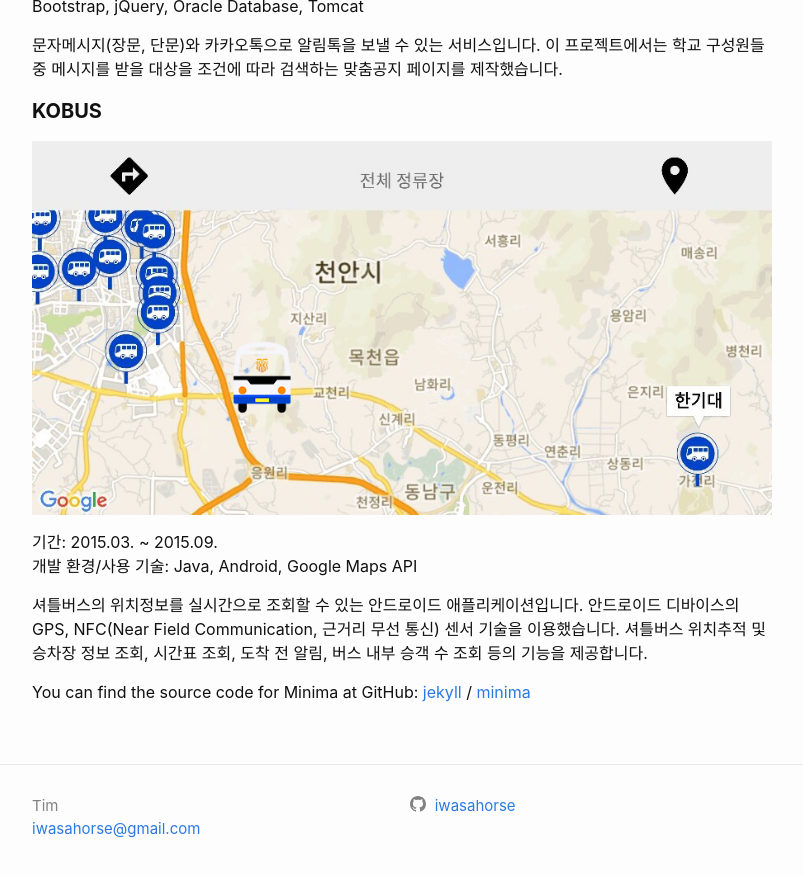
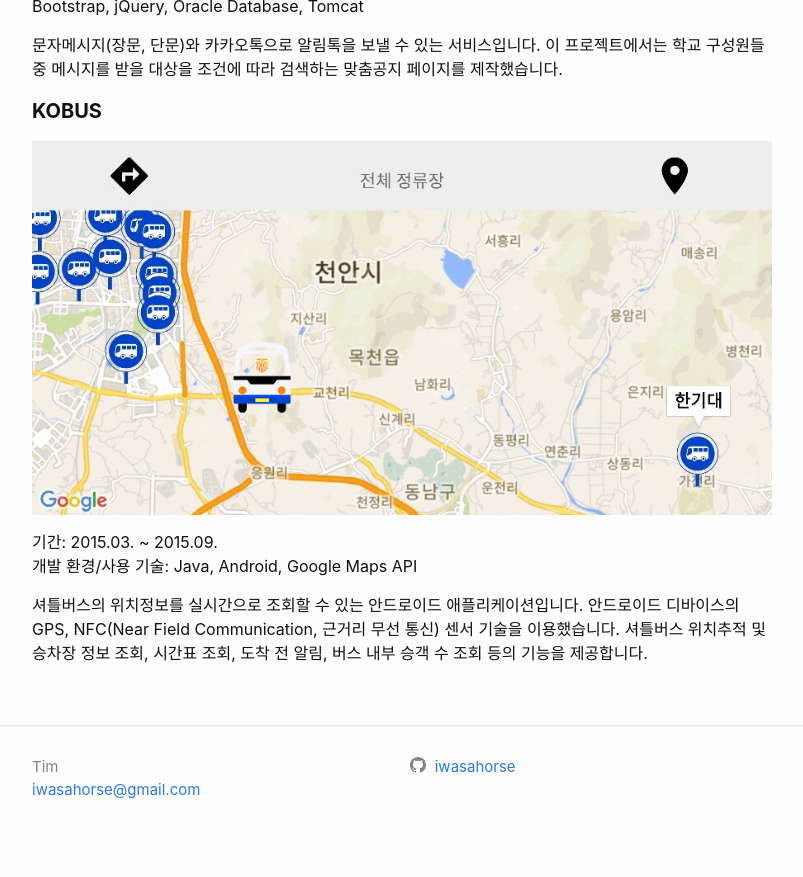
Before and after one commit to majortim/majortim.github.io, a Jekyll site: the page built from projects.md, in a window 1280 px wide and 900 px high, scrolled down 1035 px. Shown: the top 877 px of the window, without its empty margins (238-1041 px from the left). Built offline with Jekyll 4.4.1, drawn with Linux system fonts in a browser that asks for light colours.

Commit message:
Update projects.md

```diff
--- a/projects.md
+++ b/projects.md
@@ -32,9 +32,3 @@ permalink: /projects/
 개발 환경/사용 기술: Java, Android, Google Maps API
 
 셔틀버스의 위치정보를 실시간으로 조회할 수 있는 안드로이드 애플리케이션입니다. 안드로이드 디바이스의 GPS, NFC(Near Field Communication, 근거리 무선 통신) 센서 기술을 이용했습니다. 셔틀버스 위치추적 및 승차장 정보 조회, 시간표 조회, 도착 전 알림, 버스 내부 승객 수 조회 등의 기능을 제공합니다.
-
-You can find the source code for Minima at GitHub:
-[jekyll][jekyll-organization] /
-[minima](https://github.com/jekyll/minima)
-
-[jekyll-organization]: https://github.com/jekyll
```
